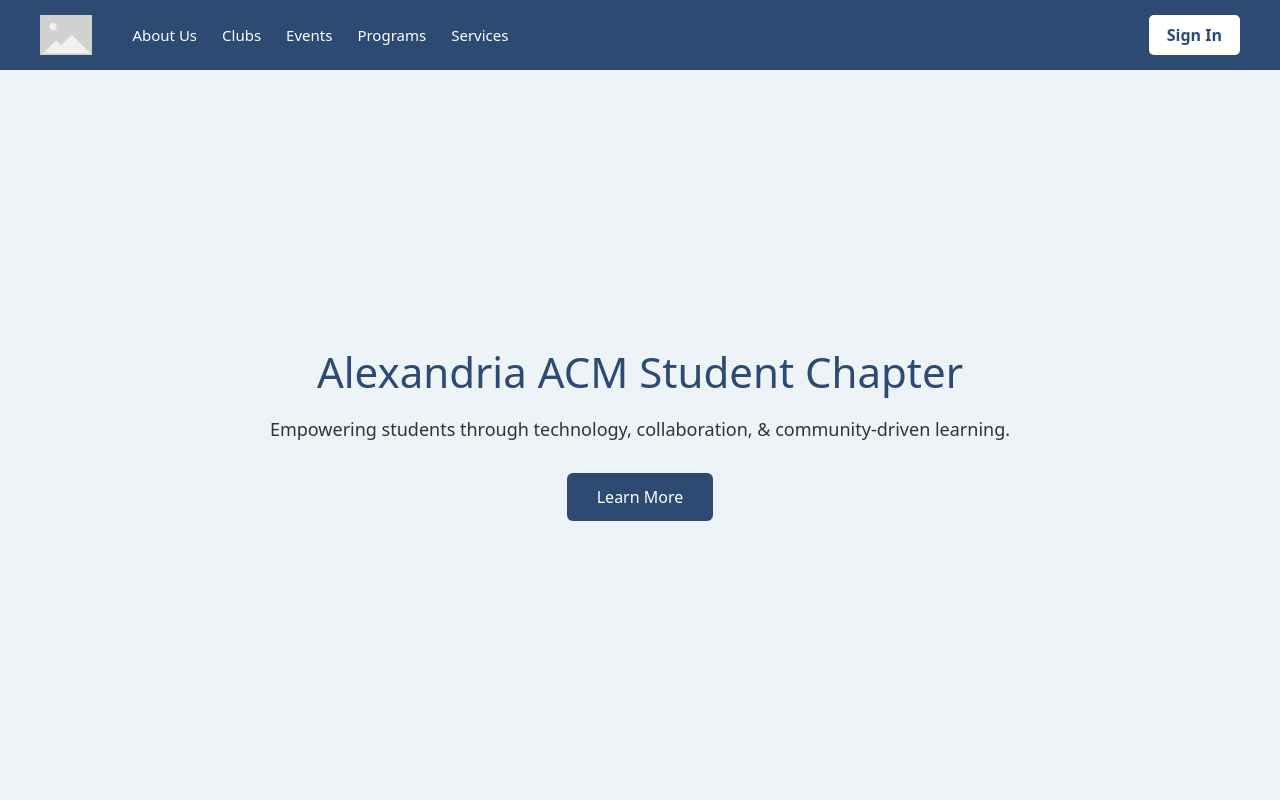
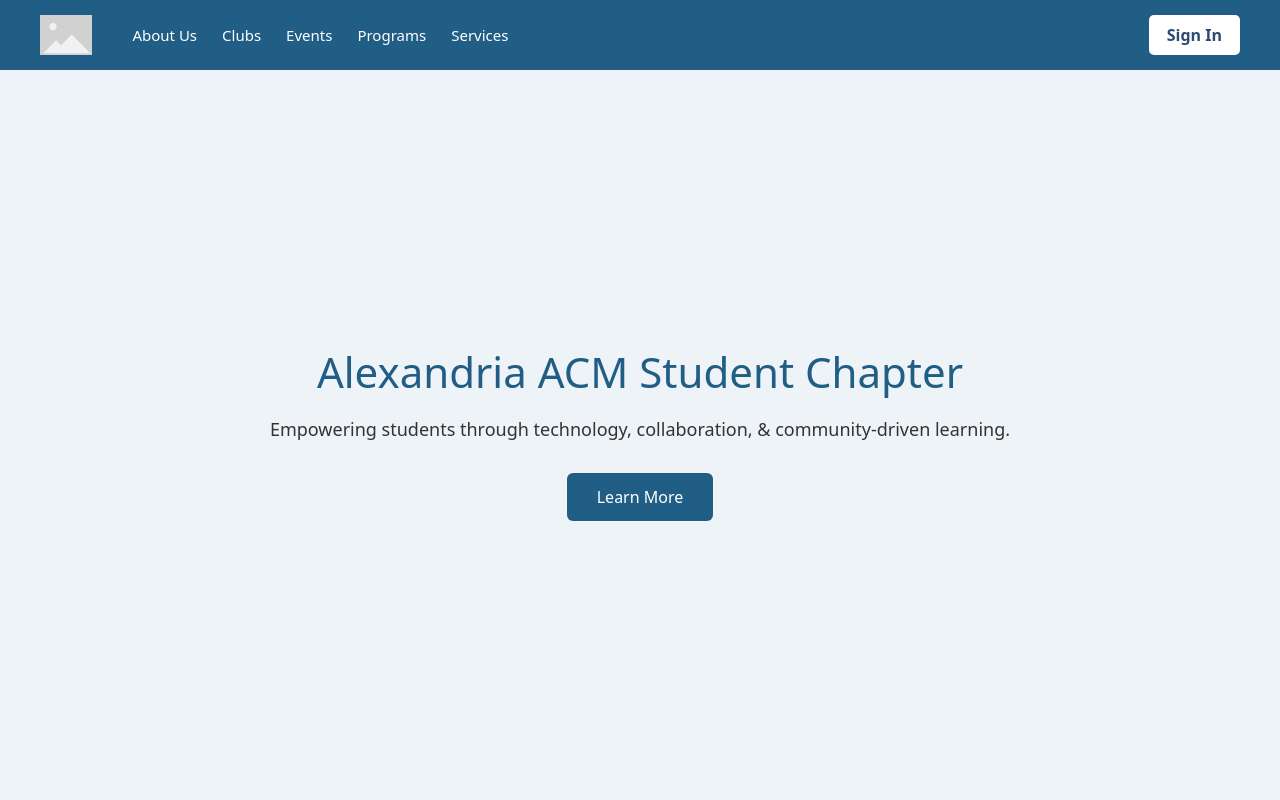
Before and after one commit to ACM-Alexandria/ACM-Alexandria-Chapter-Official-Website, a React app in the folder frontend/: page / in a window 1280 px wide. Shown: the top 800 px of the page. Built offline with nearby package versions, Linux system fonts and the light colour scheme; the HTML template or start-up script is replaced by a standard one.

Commit message:
edit navbar color

```diff
--- a/frontend/src/components/Hero.css
+++ b/frontend/src/components/Hero.css
@@ -15,7 +15,7 @@
 
 .hero-content h1 {
   font-size: 42px;
-  color: #2c4a72;
+  color: #205E85;
   margin-bottom: 20px;
 }
 
@@ -27,7 +27,7 @@
 
 .learn-btn {
   padding: 12px 30px;
-  background: #2c4a72;
+  background: #205E85;
   color: white;
   border: none;
   border-radius: 6px;
@@ -36,5 +36,5 @@
 }
 
 .learn-btn:hover {
-  background: #1e3654;
+  background: #1A4763;
 }
--- a/frontend/src/components/Navbar.css
+++ b/frontend/src/components/Navbar.css
@@ -1,7 +1,7 @@
 .navbar {
   width: 100%;
   height: 70px;
-  background: #2c4a72;
+  background: #205E85;
   display: flex;
   align-items: center;
   justify-content: space-between;
```
Also changed, not shown: 1 other file (tests, documents, lock files or other folders).
